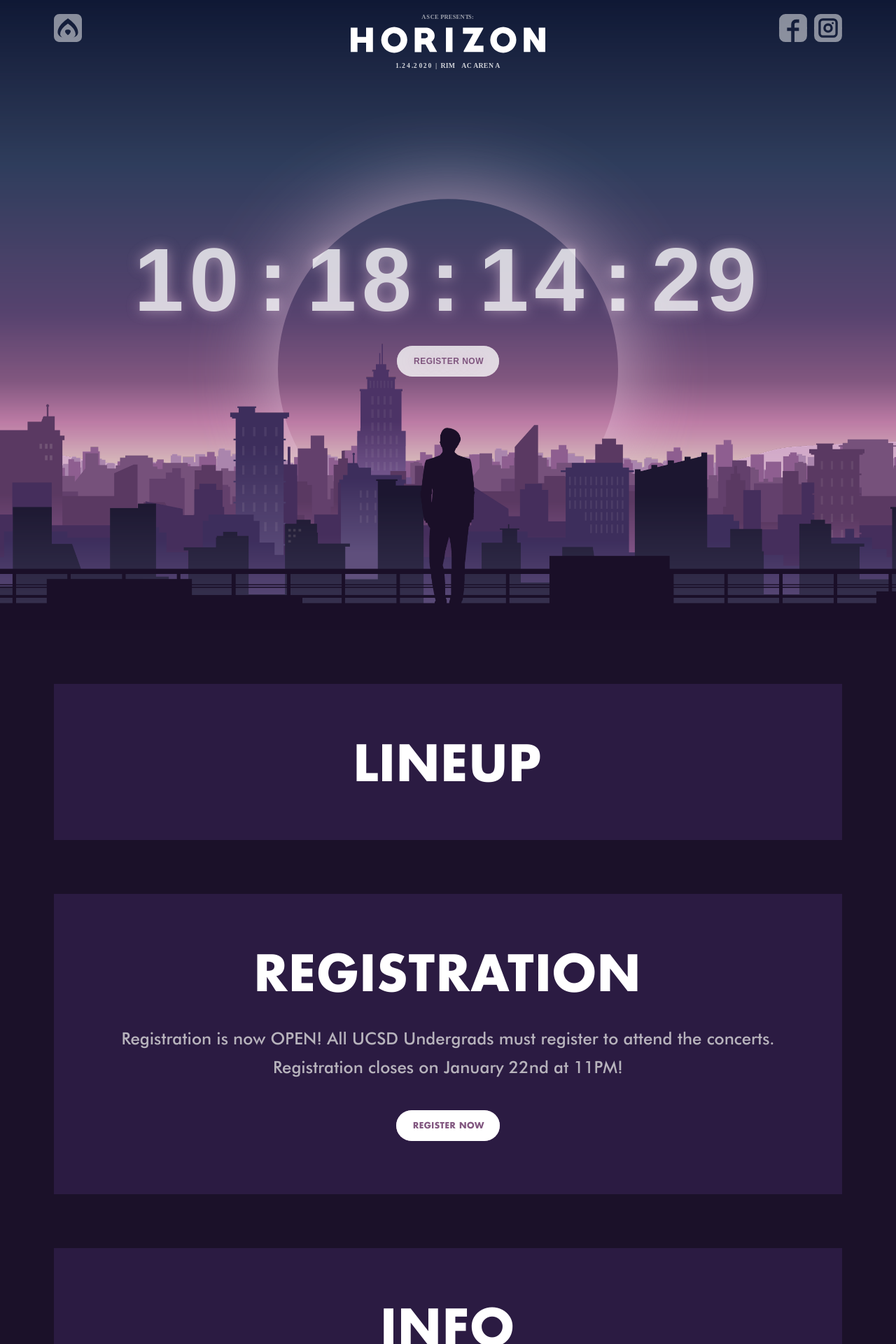
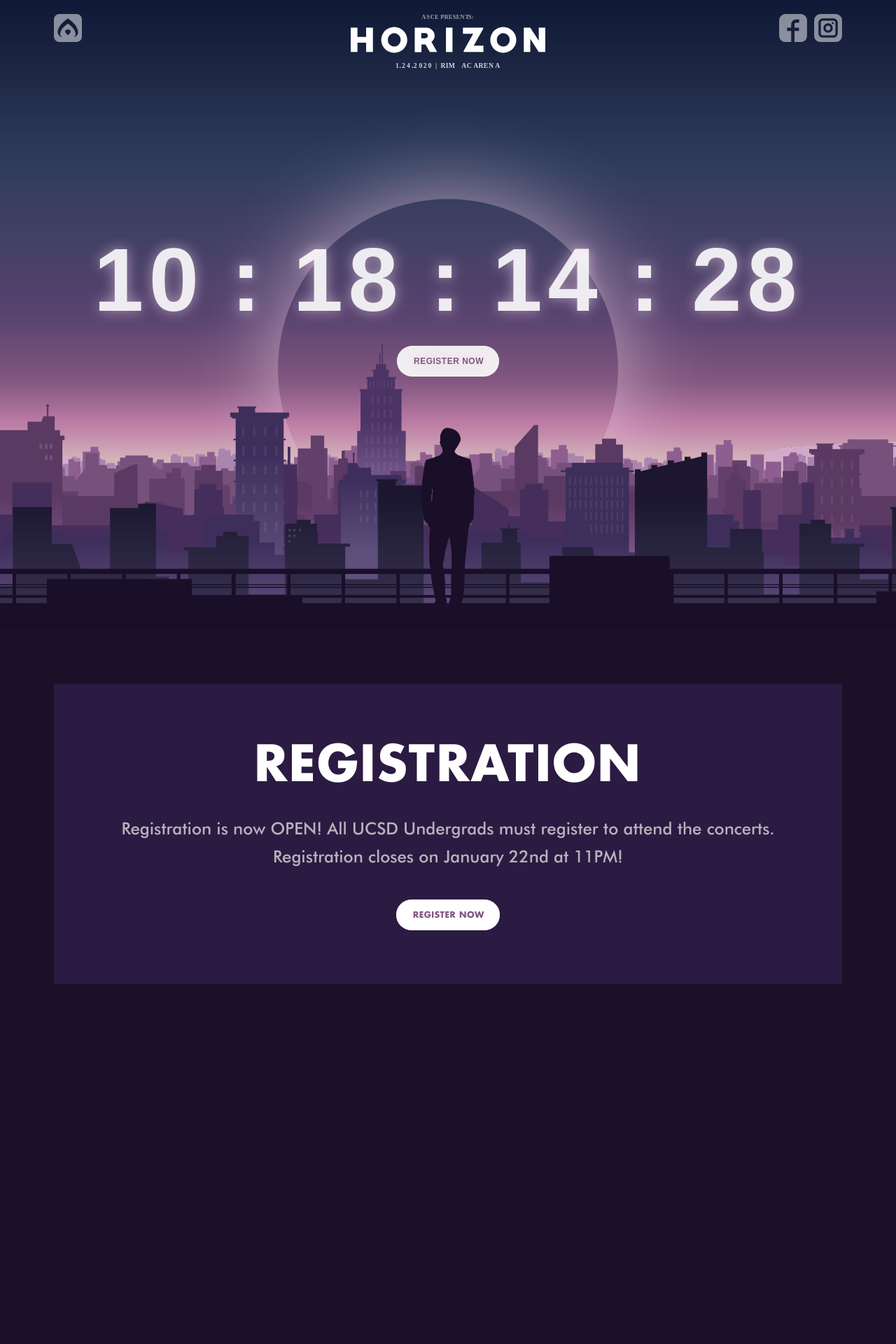
Before and after one commit to emilynguyen/horizon, a Jekyll site: the page built from index.html, in a window 1280 px wide. Shown: the top 1920 px of the page at 70% size. Built offline with Jekyll 4.4.1, drawn with Linux system fonts in a browser that asks for light colours; after the commit the page ends 1483 px from its top, so only the background shows below that; some of the changed text lies outside the part shown.

Commit message:
Mobile countdown, hide sections

```diff
--- a/_scss/base/_base.scss
+++ b/_scss/base/_base.scss
@@ -49,7 +49,7 @@
   padding-bottom: $spacer-1;
   cursor: pointer;
   @include grid-media-query(portable) {
-    padding-bottom: 0;
+    //padding-bottom: 0;
   }
   h2 {
     transition: opacity 0.3s;
--- a/_scss/pages/_home.scss
+++ b/_scss/pages/_home.scss
@@ -1,6 +1,9 @@
-
+#lineup, #info, #safety {
+  display: none;
+}
 #landing {
   height: 100vh;
+
   z-index: -9999;
   background-image: url("../images/home/bg.png");
   background-size: cover;
@@ -8,10 +11,12 @@
   display: flex;
   align-items: center;
   justify-content: center;
-  @include grid-media-query(portable) {
+  @include grid-media-query(lap) {
+    min-height: 800px;
     background-image: url("../images/home/bg_full.png");
   }
   @include grid-media-query(palm) {
+    min-height: 550px;
     background-image: url("../images/home/bg_mobile.png");
   }
 }
@@ -79,21 +84,82 @@
   font-family: "Futura", sans-serif;
   font-weight: bold;
   color: #fff;
-  font-size: 10vw;
+
   letter-spacing: 0.6vw;
   text-shadow: 0 0 1.5vw $glow;
   user-select: none;
   text-align: center;
   line-height: 60%;
+  font-size: 10vw;
   span {
     margin: 0 1.5vw 0 1.5vw;
   }
   @include grid-media-query(portable) {
     line-height: 100%;
+   // opacity: 1;
   }
   @include grid-media-query(palm) {
     line-height: 130%;
   }
+}
+
+$label-margin: 3vh;
+
+#countdown-wrapper {
+  @include grid-media-query(portable) {
+    display: flex;
+    flex-direction: column;
+    font-size: 11vh;
+    line-height: 125%;
+    letter-spacing: 1vh;
+    .colon {
+      display: none;
+    }
+    #days, #hours, #minutes, #seconds {
+      position: relative;
+      &:after {
+        display: block;
+        width: calc(100% - #{$label-margin});
+        left: calc(#{$label-margin} / 2);
+        margin-left: auto !important;
+        margin-right: auto !important;
+        text-align: left;
+        position: absolute;
+        bottom: -.4vh;
+        font-weight: 500;
+        padding-top: 1.4vh;
+        line-height: 0;
+        font-size: 1.2rem;
+        border-top: .2rem solid #fff;
+        opacity: .6;
+      }
+
+    }
+    #days {
+      &:after {
+      content: "D";
+      }
+    }
+    #hours {
+      &:after {
+      content: "H";
+      }
+    }
+    #minutes {
+      &:after {
+      content: "M";
+      }
+    }
+    #seconds {
+      &:after {
+      content: "S";
+      }
+    }
+    #register-btn {
+      margin-top: -3rem;
+    }
+  }
+
 }
 
 #moon-container {
--- a/index.html
+++ b/index.html
@@ -45,12 +45,13 @@
   </div>
 
   <div id="countdown">
-    <div>
-      <span id="days">00</span>:<span id="hours">00</span>:<span id="minutes"
-        >00</span
-      >:<span id="seconds">00</span>
+    <div id="countdown-wrapper">
+      <span id="days">00</span><span class="colon">:</span
+      ><span id="hours">00</span><span class="colon">:</span
+      ><span id="minutes">00</span><span class="colon">:</span
+      ><span id="seconds">00</span>
 
-      <div>
+      <div id="register-btn">
         <a
           class="btn"
           target="_blank"
@@ -81,7 +82,9 @@
   <div class="container content-block">
     <h1 class="mb-2">Registration</h1>
     <h2 class="mb-2">
-    Registration is now OPEN! All UCSD Undergrads must register to attend the concerts. Registration closes on January 22nd at 11PM!</h2>
+      Registration is now OPEN! All UCSD Undergrads must register to attend the
+      concerts. Registration closes on January 22nd at 11PM!
+    </h2>
     <!--
     <h2 class="mb-2">
       Horizon is FREE for all UCSD Undergraduates with a valid student ID.
@@ -114,28 +117,40 @@
   </div>
 </section>
 <section id="info">
-    <div class="container content-block">
-        <h1 class="mb-2">Info</h1>
-    {% for info in site.data.info %}
-    {% assign accordion = info %}
-    {% include accordion.html %}
-{% endfor %}
-</div>
+  <div class="container content-block">
+    <h1 class="mb-2">Info</h1>
+    {% for info in site.data.info %} {% assign accordion = info %} {% include
+    accordion.html %} {% endfor %}
+  </div>
 </section>
 
 <section id="safety">
   <div class="container content-block">
     <h1 class="mb-2">Safety</h1>
-  {% for tip in site.data.safety %}
-    {% assign accordion = tip %}
-    {% include accordion.html %}
-{% endfor %}
-
-
+    {% for tip in site.data.safety %} {% assign accordion = tip %} {% include
+    accordion.html %} {% endfor %}
   </div>
 </section>
 
 <script src="https://code.jquery.com/jquery-2.2.4.min.js"></script>
+
+<script>
+  var iOS = /iPad|iPhone|iPod/.test(navigator.userAgent) && !window.MSStream;
+
+  if (iOS) {
+    var visibleHeight = window.innerHeight;
+  document.getElementById("landing").style.height =
+      visibleHeight + "px";
+  }
+/*
+  $(window).resize(function() {
+    if (iOS) {
+    var visibleHeight = window.innerHeight;
+  document.getElementById("landing").style.height =
+      visibleHeight + "px";
+  }
+  } */
+</script>
 
 <script>
   $(document).ready(function() {
@@ -249,13 +264,11 @@
 
   for (i = 0; i < acc.length; i++) {
     acc[i].addEventListener("click", function() {
-
       this.classList.toggle("active");
 
       /* Toggle between hiding and showing the active panel */
       var panel = this.nextElementSibling;
       $(panel).slideToggle(400);
-
     });
   }
 </script>
```
Also changed, not shown: other parts of index.html (+1 -1 lines), 7 other files.
